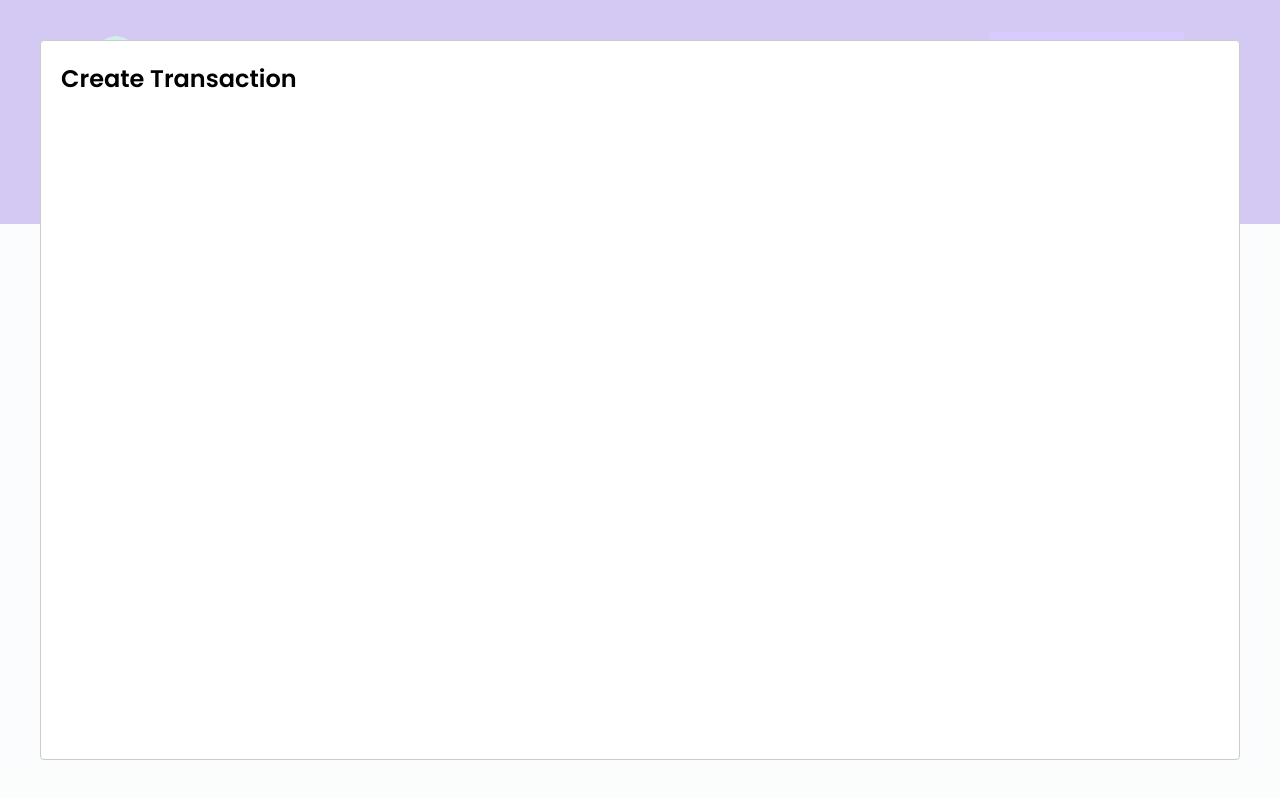
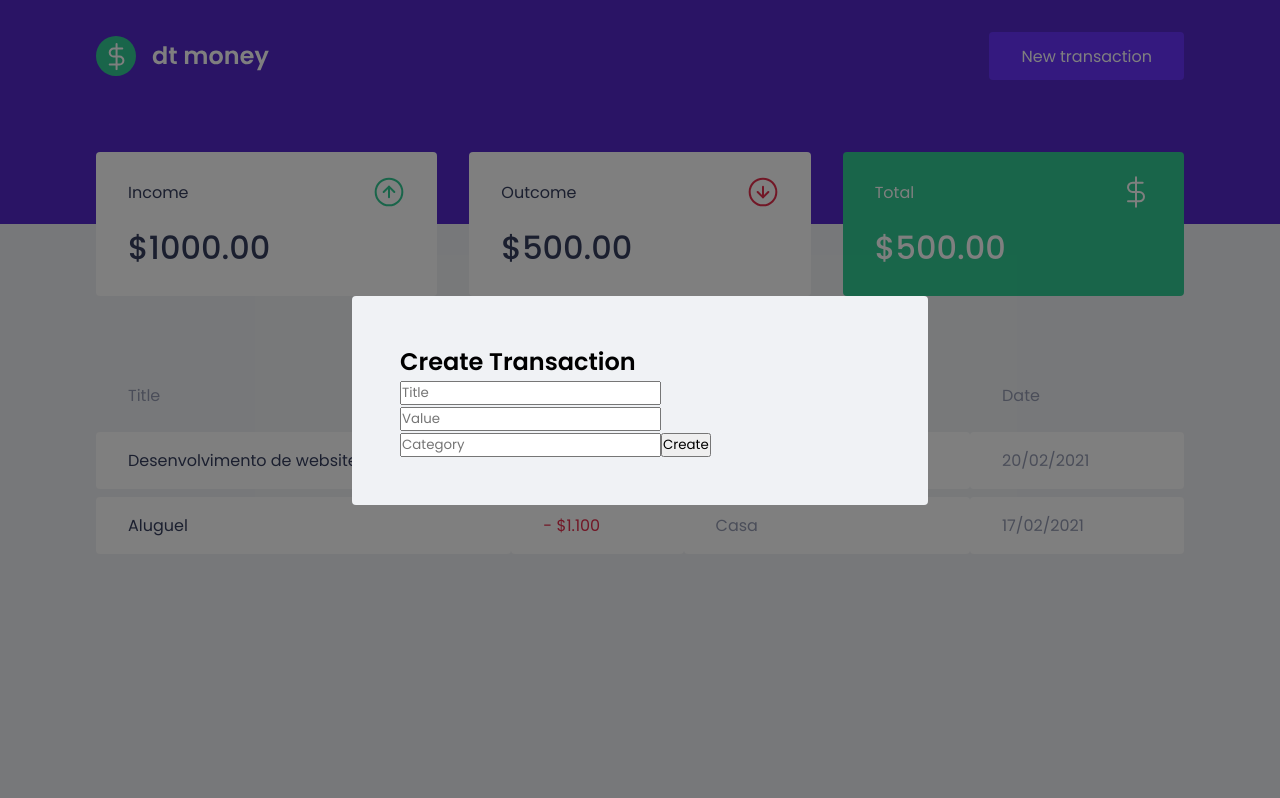
Before and after one commit to heldercostaa/DTMoney, a React (Create React App) app: page / in a window 1280 px wide. Both pictures are taken after a click on the button "New transaction". Built offline with nearby package versions, Linux system fonts and the light colour scheme; no server answers; what miragejs would draw is missing.

Commit message:
Start to style modal

```diff
--- a/src/components/NewTransactionModal/index.tsx
+++ b/src/components/NewTransactionModal/index.tsx
@@ -1,4 +1,5 @@
 import Modal from "react-modal";
+import { Container } from "./styles";
 
 type NewTransactionModalProps = {
   isOpen: boolean;
@@ -10,8 +11,20 @@
   onRequestClose,
 }: NewTransactionModalProps) {
   return (
-    <Modal isOpen={isOpen} onRequestClose={onRequestClose}>
-      <h2>Create Transaction</h2>
+    <Modal
+      isOpen={isOpen}
+      onRequestClose={onRequestClose}
+      overlayClassName="react-modal-overlay"
+      className="react-modal-content"
+    >
+      <Container>
+        <h2>Create Transaction</h2>
+
+        <input placeholder="Title" />
+        <input type="number" placeholder="Value" />
+        <input placeholder="Category" />
+        <button type="submit">Create</button>
+      </Container>
     </Modal>
   );
 }
--- a/src/styles/global.ts
+++ b/src/styles/global.ts
@@ -55,4 +55,27 @@
     opacity: 0.6;
     cursor: not-allowed;
   }
+
+  .react-modal-overlay {
+    background: rgba(0, 0, 0, 0.5);
+
+    position: fixed;
+    top: 0;
+    bottom: 0;
+    right: 0;
+    left: 0;
+
+    display: flex;
+    align-items: center;
+    justify-content: center;
+  }
+
+  .react-modal-content {
+    width: 100%;
+    max-width: 576px;
+    background: var(--background);
+    padding: 3rem;
+    position: relative;
+    border-radius: 0.25rem;
+  }
 `;
```
